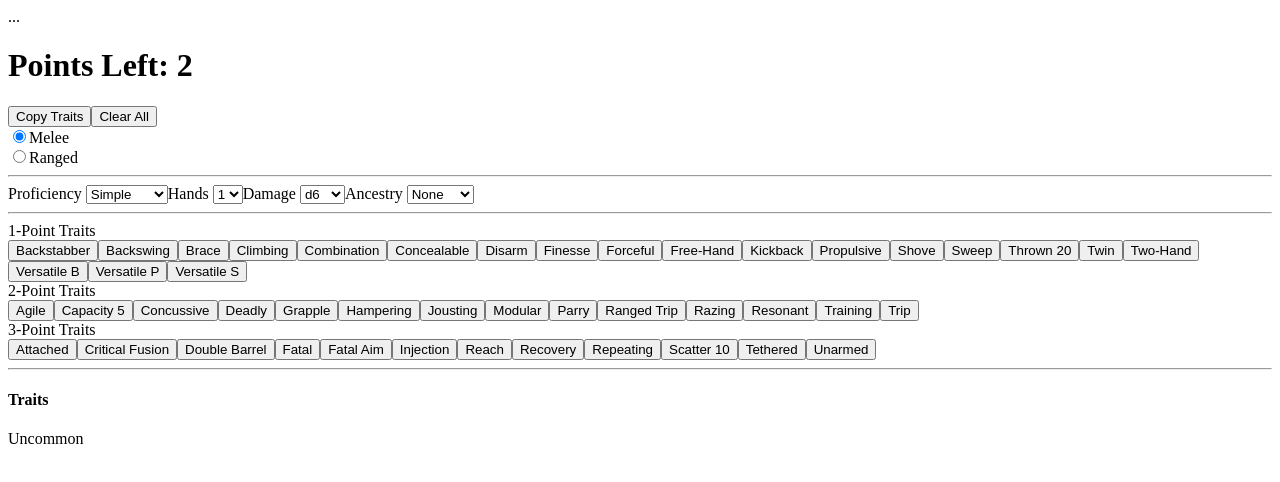
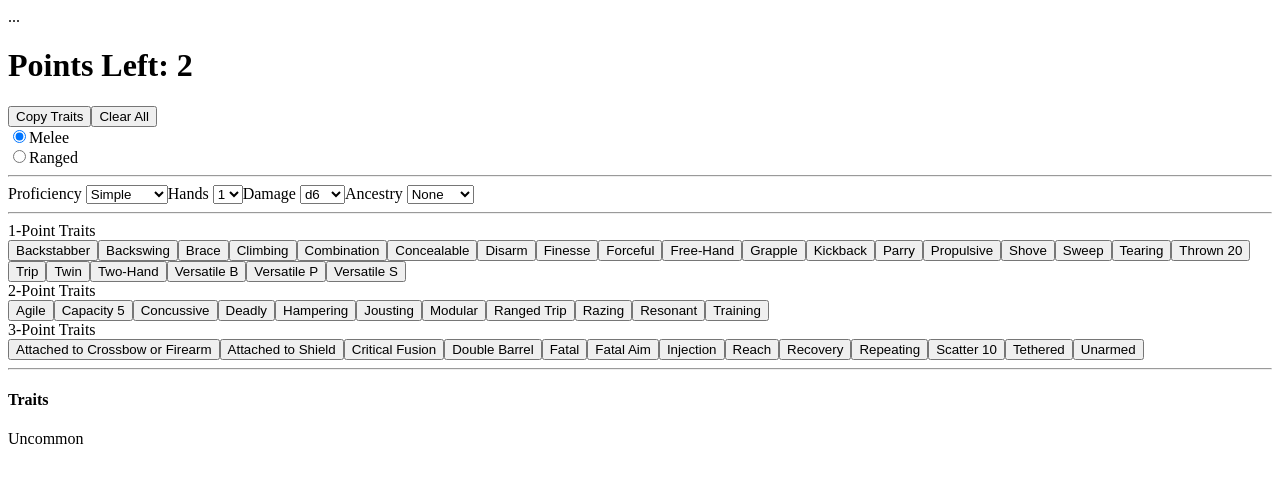
Before and after one commit to aegorsuch/PF2E-Weapon-Builder, a Vue app: page / in a window 1280 px wide. Shown: the top 482 px of the page. Built offline with nearby package versions, Linux system fonts and the light colour scheme.

Commit message:
added attached expanded, added tearing, moved trip disarm grapple parry to one point

```diff
--- a/src/App.vue
+++ b/src/App.vue
@@ -95,7 +95,7 @@
         <div class="col-md-4">
           <label class="fw-bold mb-2">1-Point Traits</label>
           <div class="d-flex flex-wrap gap-2">
-            <button v-for="t in ['Backstabber', 'Backswing', 'Brace', 'Climbing', 'Combination', 'Concealable', 'Disarm', 'Finesse', 'Forceful', 'Free-Hand', 'Kickback', 'Propulsive', 'Shove', 'Sweep', 'Thrown 20', 'Twin', 'Two-Hand', 'Versatile B', 'Versatile P', 'Versatile S']"
+            <button v-for="t in ['Backstabber', 'Backswing', 'Brace', 'Climbing', 'Combination', 'Concealable', 'Disarm', 'Finesse', 'Forceful', 'Free-Hand', 'Grapple', 'Kickback', 'Parry', 'Propulsive', 'Shove', 'Sweep', 'Tearing', 'Thrown 20', 'Trip', 'Twin', 'Two-Hand', 'Versatile B', 'Versatile P', 'Versatile S']"
                     :key="t" type="button" @click="toggleTrait('onePoint', t)"
                     class="btn btn-sm"
                     :class="traits.onePoint.includes(t) ? 'fw-bold' : 'btn-outline-secondary opacity-75'"
@@ -108,7 +108,7 @@
         <div class="col-md-4">
           <label class="fw-bold mb-2">2-Point Traits</label>
           <div class="d-flex flex-wrap gap-2">
-            <button v-for="t in ['Agile', 'Capacity 5', 'Concussive', 'Deadly', 'Grapple', 'Hampering', 'Jousting', 'Modular', 'Parry', 'Ranged Trip', 'Razing', 'Resonant', 'Training', 'Trip']"
+            <button v-for="t in ['Agile', 'Capacity 5', 'Concussive', 'Deadly', 'Hampering', 'Jousting', 'Modular', 'Ranged Trip', 'Razing', 'Resonant', 'Training']"
                     :key="t" type="button" @click="toggleTrait('twoPoint', t)"
                     class="btn btn-sm"
                     :class="traits.twoPoint.includes(t) ? 'fw-bold' : 'btn-outline-secondary opacity-75'"
@@ -121,7 +121,7 @@
         <div class="col-md-4">
           <label class="fw-bold mb-2">3-Point Traits</label>
           <div class="d-flex flex-wrap gap-2">
-            <button v-for="t in ['Attached', 'Critical Fusion', 'Double Barrel', 'Fatal', 'Fatal Aim', 'Injection', 'Reach', 'Recovery', 'Repeating', 'Scatter 10', 'Tethered', 'Unarmed']"
+            <button v-for="t in ['Attached to Crossbow or Firearm', 'Attached to Shield', 'Critical Fusion', 'Double Barrel', 'Fatal', 'Fatal Aim', 'Injection', 'Reach', 'Recovery', 'Repeating', 'Scatter 10', 'Tethered', 'Unarmed']"
                     :key="t" type="button" @click="toggleTrait('threePoint', t)"
                     class="btn btn-sm"
                     :class="traits.threePoint.includes(t) ? 'fw-bold' : 'btn-outline-secondary opacity-75'"
```
